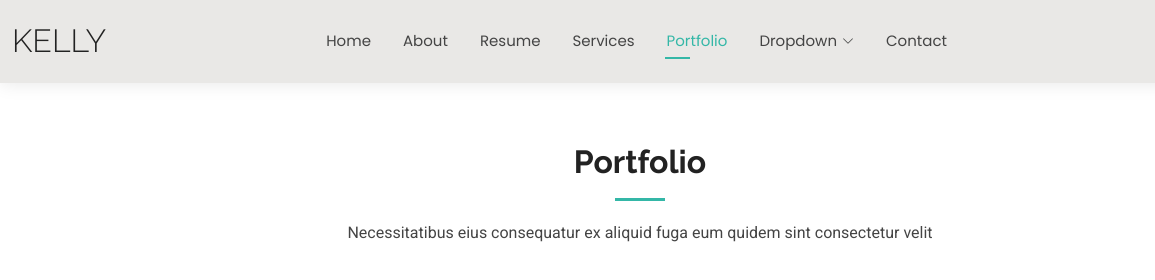
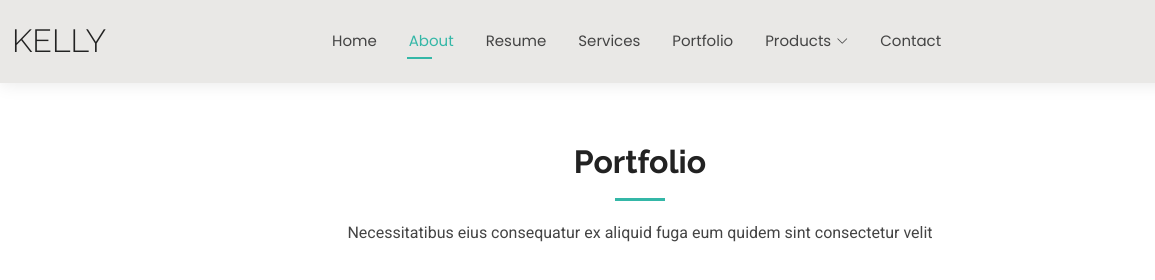
Before and after one commit to MeethiKishori/PCB, a plain HTML site: page portfolio.html in a window 1280 px wide. Shown: the top 280 px of the page, 0-1155 px from the left. Drawn offline with Linux system fonts and the light colour scheme.

Commit message:
same as before

```diff
--- a/portfolio.html
+++ b/portfolio.html
@@ -47,13 +47,22 @@
         <h1 class="sitename">Kelly</h1>
       </a>
 
-      <nav id="navmenu" class="navmenu">
+      <!--<nav id="navmenu" class="navmenu">
         <ul>
           <li><a href="index.html">Home</a></li>
-          <li><a href="about.html">About</a></li>
+          <li><a href="about.html" class="active">About</a></li>
           <li><a href="resume.html">Resume</a></li>
           <li><a href="services.html">Services</a></li>
-          <li><a href="portfolio.html" class="active">Portfolio</a></li>
+          <li><a href="portfolio.html">Portfolio</a></li>
+
+
+          <li class="dropdown">
+            <a href="#"><span>Products</span> <i class="bi bi-chevron-down toggle-dropdown"></i></a>
+            <ul>
+              <li><a href="#">Design</a></li>
+              <li><a href="#">Order</a></li>
+            </ul>
+          </li>
           <li class="dropdown"><a href="#"><span>Dropdown</span> <i class="bi bi-chevron-down toggle-dropdown"></i></a>
             <ul>
               <li><a href="#">Dropdown 1</a></li>
@@ -71,6 +80,27 @@
               <li><a href="#">Dropdown 4</a></li>
             </ul>
           </li>
+          <li><a href="contact.html">Contact</a></li>
+        </ul>
+        <i class="mobile-nav-toggle d-xl-none bi bi-list"></i>
+      </nav>-->
+
+      <nav id="navmenu" class="navmenu">
+        <ul>
+          <li><a href="index.html">Home</a></li>
+          <li><a href="about.html" class="active">About</a></li>
+          <li><a href="resume.html">Resume</a></li>
+          <li><a href="services.html">Services</a></li>
+          <li><a href="portfolio.html">Portfolio</a></li>
+
+          <li class="dropdown">
+            <a href="#"><span>Products</span> <i class="bi bi-chevron-down toggle-dropdown"></i></a>
+            <ul>
+              <li><a href="design.html">Design</a></li>
+              <li><a href="order.html">Order</a></li>
+            </ul>
+          </li>
+
           <li><a href="contact.html">Contact</a></li>
         </ul>
         <i class="mobile-nav-toggle d-xl-none bi bi-list"></i>
```
